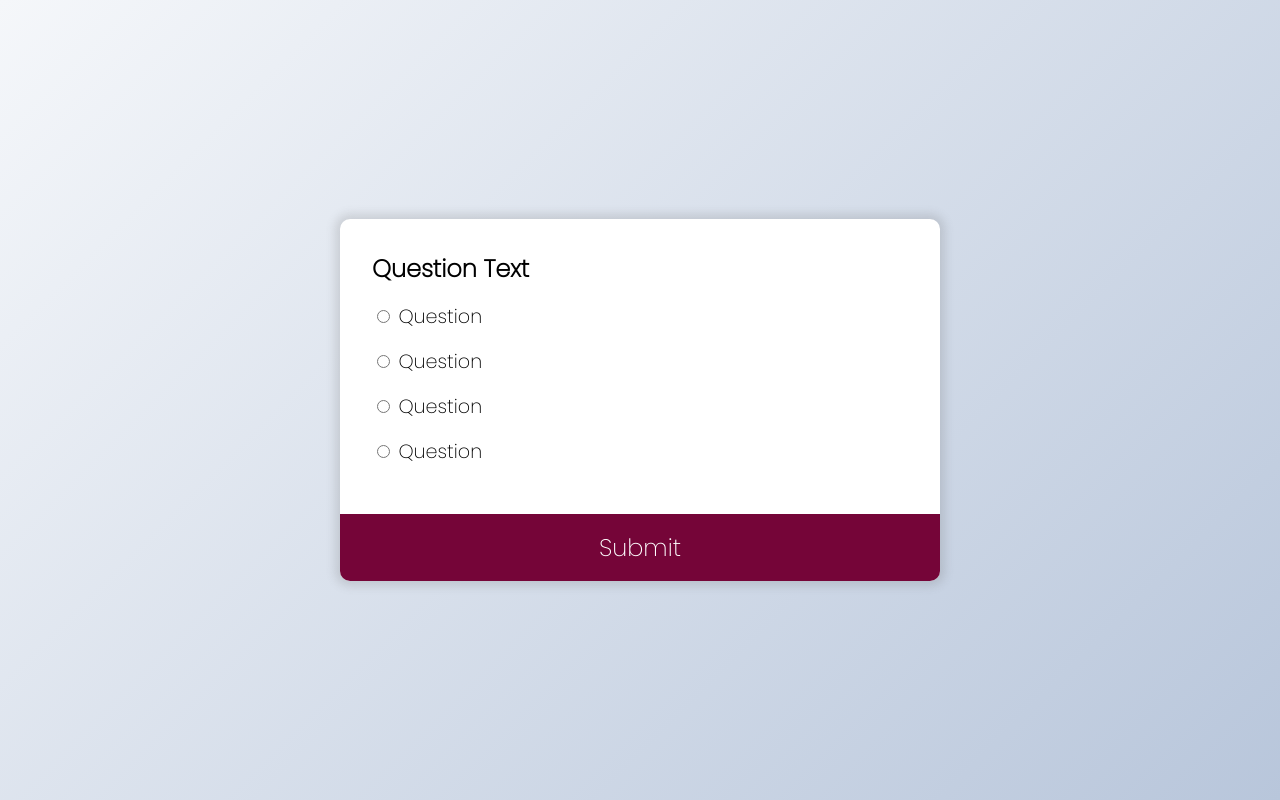
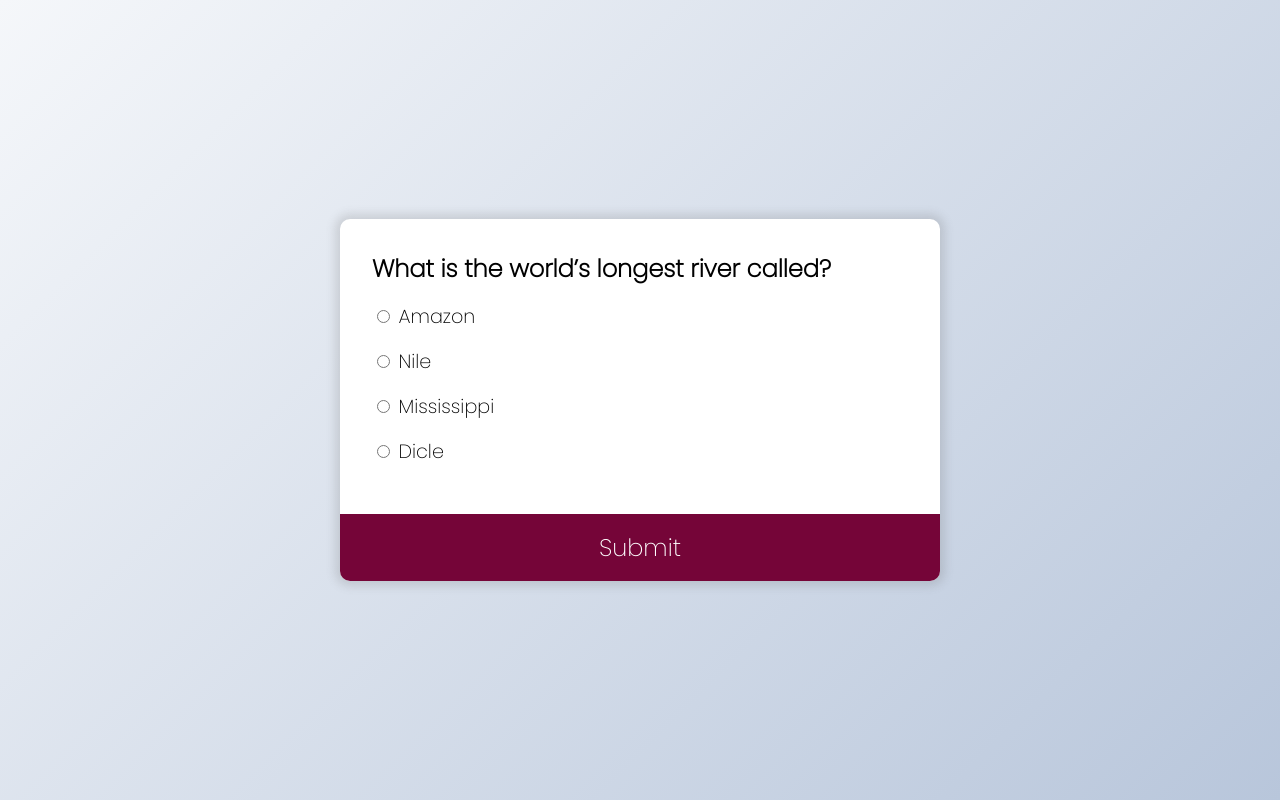
Before and after one commit to KR4mP/Quiz-App, a plain HTML site: page index.html in a window 1280 px wide. Drawn offline with Linux system fonts and the light colour scheme.

Commit message:
Added some Javascript codes

```diff
--- a/index.html
+++ b/index.html
@@ -11,27 +11,27 @@
 <body>
     <div class="quiz-container">
         <div class="quiz-header">
-        <h2>Question Text</h2>
+        <h2 id="question">Question Text</h2>
         <ul>
             <li>
                 <input type="radio" id="a" name="answer">
-                <label for="a">Question</label>
+                <label id="a_text" for="a">Question</label>
             </li>
             <li>
                 <input type="radio" id="b" name="answer">
-                <label for="b">Question</label>
+                <label id="b_text" for="b">Question</label>
             </li>
             <li>
                 <input type="radio" id="c" name="answer">
-                <label for="c">Question</label>
+                <label id="c_text" for="c">Question</label>
             </li>
             <li>
                 <input type="radio" id="d" name="answer">
-                <label for="d">Question</label>
+                <label id="d_text" for="d">Question</label>
             </li>
         </ul>
         </div>
-        <button>Submit</button>
+        <button id="submit">Submit</button>
     </div>
 </body>
 </html>
--- a/script.js
+++ b/script.js
@@ -40,3 +40,36 @@ const quizData = [
         correct: 'c'
     }
 ]
+
+const questionEl = document.getElementById('question');
+const a_textEl = document.getElementById('a_text');
+const b_textEl = document.getElementById('b_text');
+const c_textEl = document.getElementById('c_text');
+const d_textEl = document.getElementById('d_text');
+const submitBtn = document.getElementById('submit');
+
+let currentQuiz = 0;
+
+loadQuiz();
+
+function loadQuiz() {
+    const currentQuizData = quizData[currentQuiz];
+
+    questionEl.innerText = currentQuizData.question;
+    a_textEl.innerText = currentQuizData.a;
+    b_textEl.innerText = currentQuizData.b;
+    c_textEl.innerText = currentQuizData.c;
+    d_textEl.innerText = currentQuizData.d;
+}
+
+submitBtn.addEventListener('click', () => {
+    currentQuiz++;
+
+    if (currentQuiz < quizData.length) {
+        loadQuiz();
+    }
+    else {
+        submitBtn.innerText('You finished');
+        alert('You have finished the quiz');
+    }
+});
```
